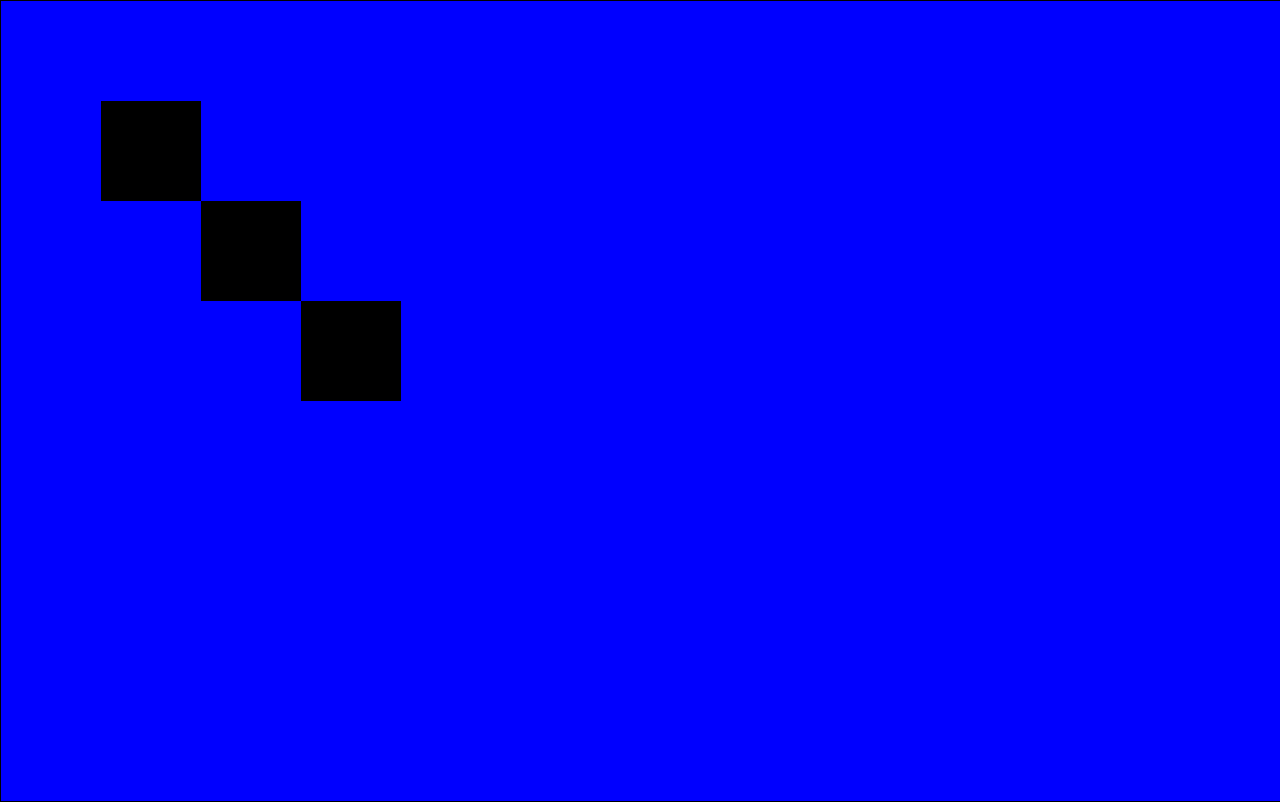
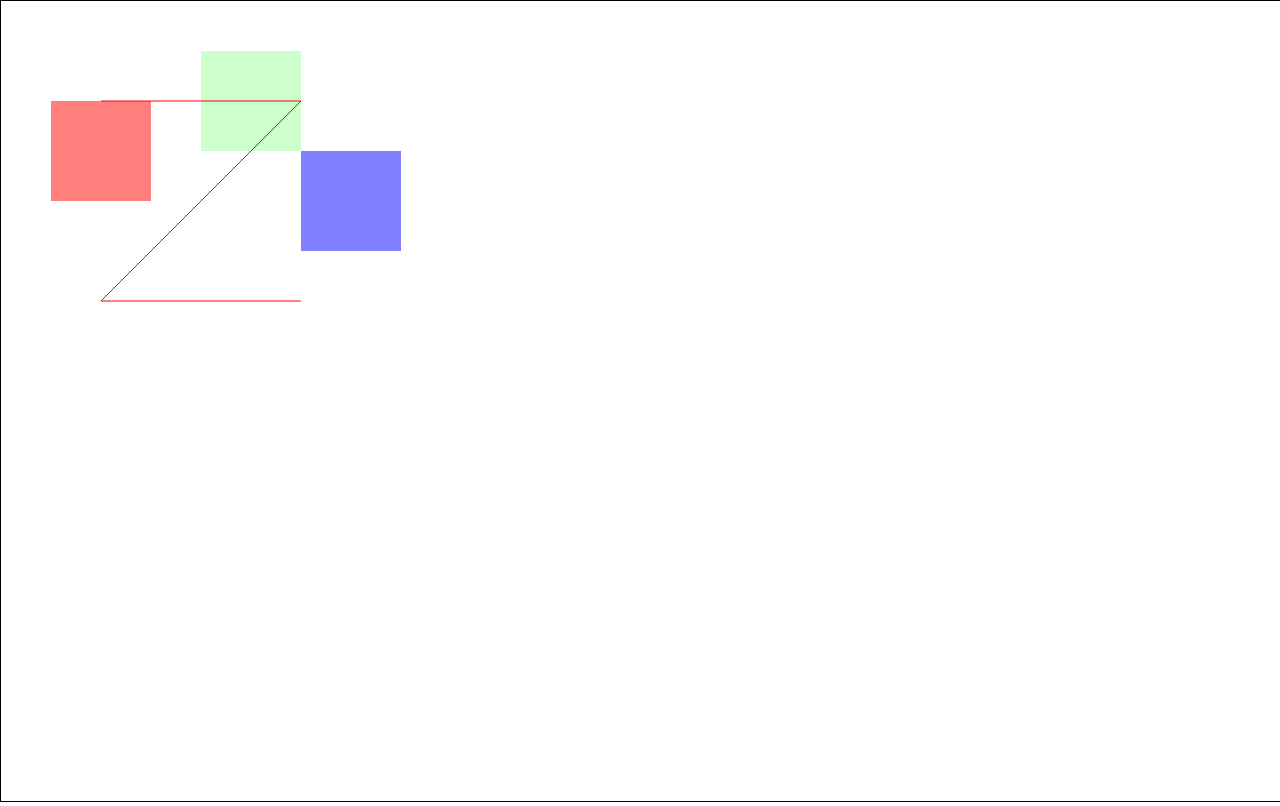
Before and after one commit to MariuszGlu/canva_begin, a plain HTML site: page index.html in a window 1280 px wide. Drawn offline with Linux system fonts and the light colour scheme.

Commit message:
create line in canvas

```diff
--- a/canvas.js
+++ b/canvas.js
@@ -3,6 +3,26 @@ canvas.width = window.innerWidth
 canvas.height = window.innerHeight
 
 const c = canvas.getContext('2d')
-c.fillRect(100,100,100,100)
-c.fillRect(200,200,100,100)
-c.fillRect(300,300,100,100)
+c.fillStyle = 'rgba(255,0,0,0.5)'
+c.fillRect(50,100,100,100)
+c.fillStyle = 'rgba(0,255,0,0.2)'
+c.fillRect(200,50,100,100)
+c.fillStyle = 'rgba(0,0,255,0.5)'
+c.fillRect(300,150,100,100)
+
+//line
+
+c.beginPath()
+c.moveTo(100,300)
+c.lineTo(300,100)
+
+c.moveTo(100,100)
+c.lineTo(300,100)
+
+c.moveTo(100,300)
+c.lineTo(300,300)
+
+
+
+c.strokeStyle = 'red'
+c.stroke()
--- a/style.css
+++ b/style.css
@@ -7,5 +7,5 @@
 
 canvas{
    border: solid 1px black;
-   background-color: blue;
+   /* background-color: blue; */
 }
```
